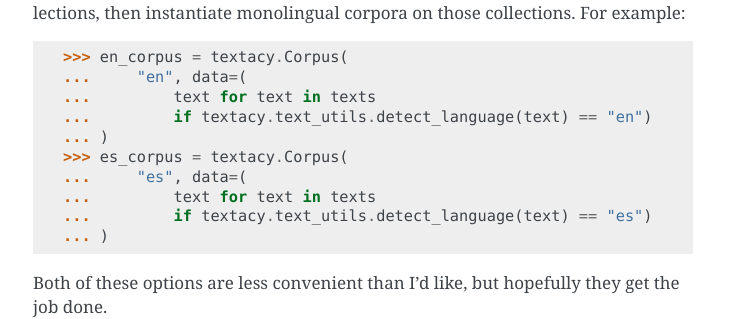
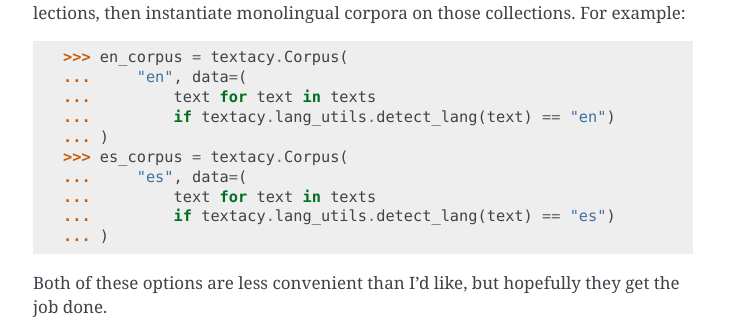
Before and after one commit to chartbeat-labs/textacy, a Sphinx documentation site: the page built from docs/source/getting_started/quickstart.rst, in a window 1280 px wide and 900 px high, scrolled down 8215 px. Shown: the part 464-783 px from the top of the window, without its empty margins (387-1141 px from the left). Built offline with Sphinx 7.4.7, drawn with Linux system fonts in a browser that asks for light colours; the version number could not be read and is left out.

Commit message:
Update tests and docs for new detect_lang func

```diff
--- a/docs/source/api_reference.rst
+++ b/docs/source/api_reference.rst
@@ -114,10 +114,10 @@ utilities
 .. automodule:: textacy.cache
     :members:
 
-.. automodule:: textacy.text_utils
+.. automodule:: textacy.lang_utils
     :members:
 
-.. automodule:: textacy.spacy_utils
+.. automodule:: textacy.text_utils
     :members:
 
 miscellany
--- a/docs/source/getting_started/quickstart.rst
+++ b/docs/source/getting_started/quickstart.rst
@@ -453,12 +453,12 @@ For example:
     >>> en_corpus = textacy.Corpus(
     ...     "en", data=(
     ...         text for text in texts
-    ...         if textacy.text_utils.detect_language(text) == "en")
+    ...         if textacy.lang_utils.detect_lang(text) == "en")
     ... )
     >>> es_corpus = textacy.Corpus(
     ...     "es", data=(
     ...         text for text in texts
-    ...         if textacy.text_utils.detect_language(text) == "es")
+    ...         if textacy.lang_utils.detect_lang(text) == "es")
     ... )
 
 Both of these options are less convenient than I'd like, but hopefully they
```
Also changed, not shown: 2 other files.
